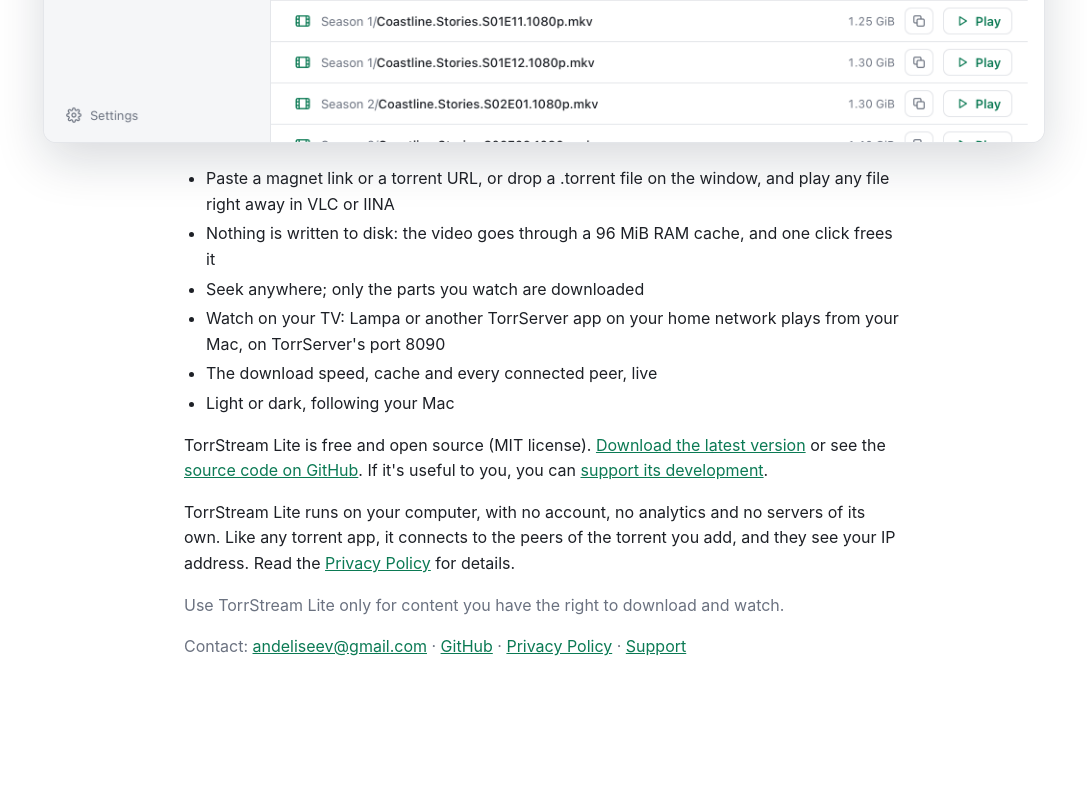
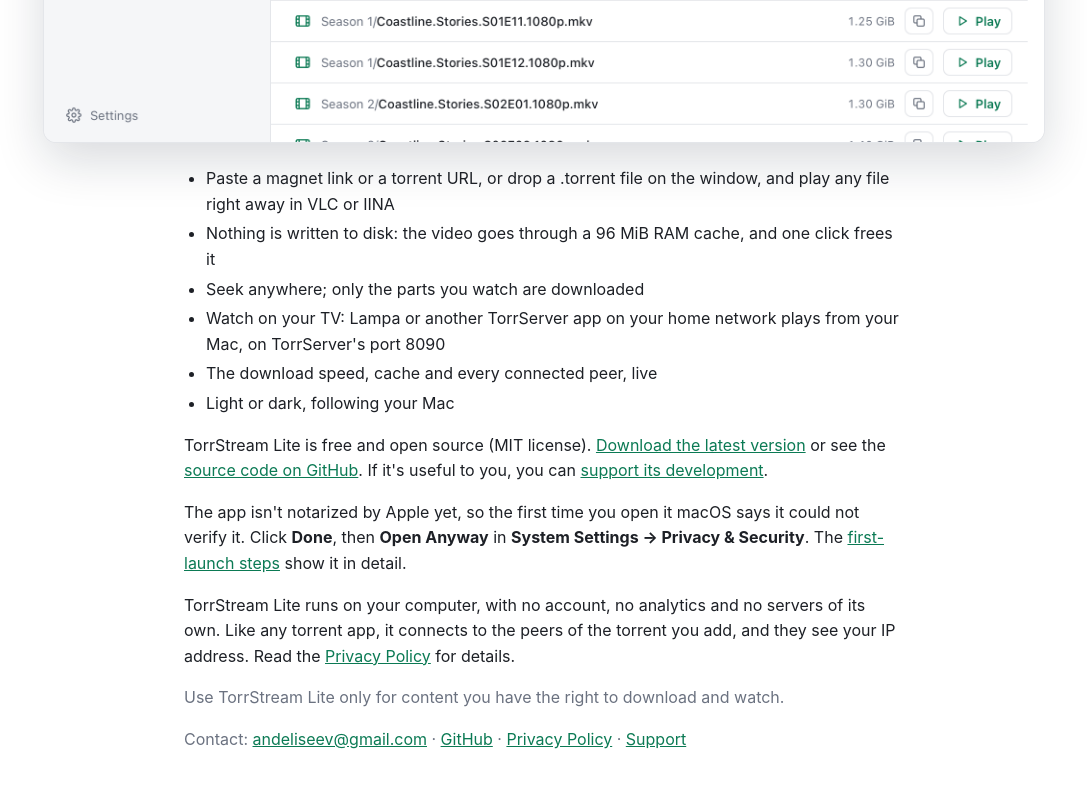
Before and after one commit to andeliseev/andeliseev.github.io, a plain HTML site: page torrstream-lite/index.html in a window 1280 px wide. Shown: the part 684-1472 px from the top of the page, without its empty margins (96-1183 px from the left). Before the commit the page ends 1424 px from the top, so only its background shows below. Drawn offline with Linux system fonts and the light colour scheme.

Commit message:
Website: how to open TorrStream Lite the first time

```diff
--- a/torrstream-lite/index.html
+++ b/torrstream-lite/index.html
@@ -38,6 +38,12 @@
     </p>
 
     <p>
+      The app isn't notarized by Apple yet, so the first time you open it macOS says it could not verify it.
+      Click <b>Done</b>, then <b>Open Anyway</b> in <b>System Settings → Privacy &amp; Security</b>.
+      The <a href="https://github.com/andeliseev/TorrStreamLite#first-launch">first-launch steps</a> show it in detail.
+    </p>
+
+    <p>
       TorrStream Lite runs on your computer, with no account, no analytics and no servers of its own.
       Like any torrent app, it connects to the peers of the torrent you add, and they see your IP address.
       Read the <a href="privacy.html">Privacy Policy</a> for details.
```
